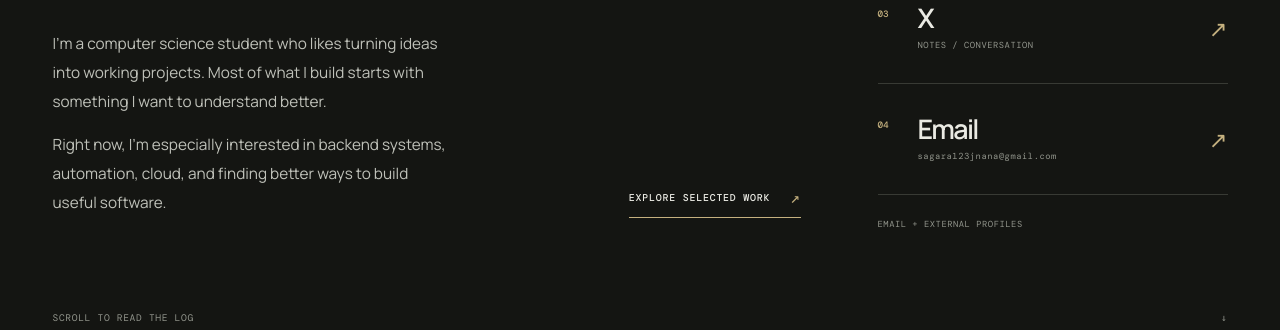
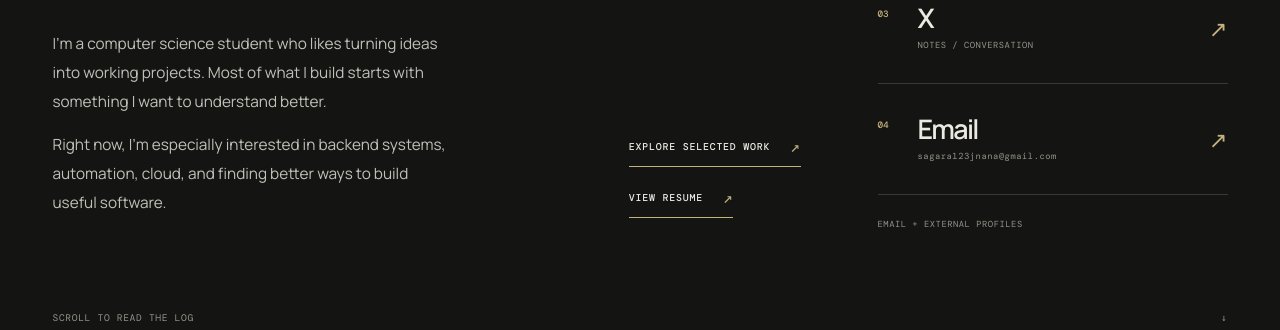
Before and after one commit to Jnanasagara/portfolio-website, an Astro site: page / in a window 1280 px wide. Shown: the part 470-800 px from the top of the page. Built offline with nearby package versions, Linux system fonts and the light colour scheme; Astro itself is replaced by a stand-in of ours; no server answers.

Commit message:
Add visible resume links

```diff
--- a/src/components/Hero.astro
+++ b/src/components/Hero.astro
@@ -13,7 +13,7 @@ const socials = [
     <div class="hero-copy">
       <p class="eyebrow hero-eyebrow"><span class="tiny-cross">+</span> ENGINEERING / AUTOMATION / SYSTEMS</p>
       <h1 id="hero-title"><span>Jnanasagara</span><span>Srinivasa<span class="hero-period">.</span></span></h1>
-      <div class="hero-bottom"><div class="hero-description"><p>I'm a computer science student who likes turning ideas into working projects. Most of what I build starts with something I want to understand better.</p><p>Right now, I'm especially interested in backend systems, automation, cloud, and finding better ways to build useful software.</p></div><a class="text-link hero-link" href="#work">EXPLORE SELECTED WORK <span aria-hidden="true">↗</span></a></div>
+      <div class="hero-bottom"><div class="hero-description"><p>I'm a computer science student who likes turning ideas into working projects. Most of what I build starts with something I want to understand better.</p><p>Right now, I'm especially interested in backend systems, automation, cloud, and finding better ways to build useful software.</p></div><div class="hero-actions"><a class="text-link hero-link" href="#work">EXPLORE SELECTED WORK <span aria-hidden="true">↗</span></a><a class="text-link" href={profileLinks.resume} target="_blank" rel="noopener noreferrer" aria-label="View resume, opens in a new tab">VIEW RESUME <span aria-hidden="true">↗</span></a></div></div>
     </div>
     <aside class="hero-socials" aria-label="Ways to connect">
       <div class="hero-socials-heading"><span>ELSEWHERE / FIND ME ONLINE</span><span>04 CHANNELS</span></div>
--- a/src/lib/profile.ts
+++ b/src/lib/profile.ts
@@ -3,4 +3,5 @@ export const profileLinks = {
   github: import.meta.env.PUBLIC_GITHUB_URL?.trim() || 'https://github.com/Jnanasagara',
   linkedin: import.meta.env.PUBLIC_LINKEDIN_URL?.trim() || 'https://www.linkedin.com/in/jnanasagara/',
   x: import.meta.env.PUBLIC_X_URL?.trim() || 'https://x.com/jnanasagara_S',
+  resume: import.meta.env.PUBLIC_RESUME_URL?.trim() || 'https://enderchest.nvi.frappe.cloud/drive/f/4gttidd09t/jnanasagarasrinivasa-pdf',
 };
--- a/src/pages/index.astro
+++ b/src/pages/index.astro
@@ -14,7 +14,7 @@ const email = profileLinks.email;
 const github = profileLinks.github;
 const linkedin = profileLinks.linkedin;
 const x = profileLinks.x;
-const resume = import.meta.env.PUBLIC_RESUME_URL;
+const resume = profileLinks.resume;
 ---
 <BaseLayout>
   <Hero />
--- a/src/styles/global.css
+++ b/src/styles/global.css
@@ -35,6 +35,7 @@ button { font:inherit; }
 .hero h1 span { display:block; }
 .hero-period { display:inline !important; color:var(--accent); }
 .hero-bottom { display:flex; align-items:end; justify-content:space-between; gap:35px; max-width:820px; }
+.hero-actions { display:flex; flex:none; flex-direction:column; align-items:flex-start; gap:20px; }
 .hero-bottom p { max-width:400px; margin:0; color:var(--soft); font-size:clamp(.9rem,1.2vw,1rem); line-height:1.9; }
 .hero-description p + p { margin-top:14px; }
 .hero-socials { min-width:0; width:100%; }
```
Also changed, not shown: 1 other file.
